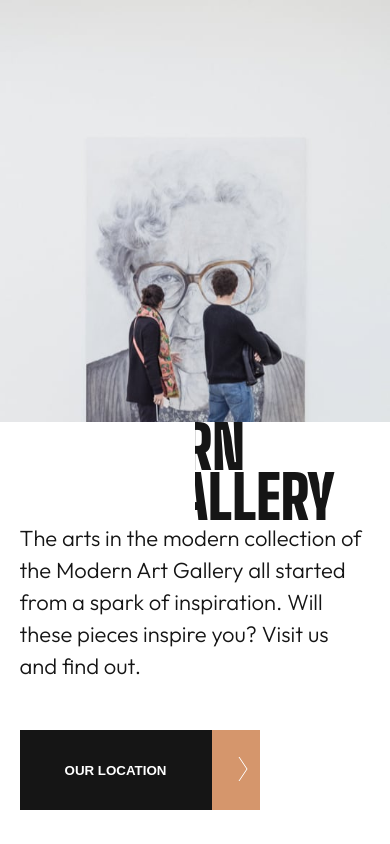
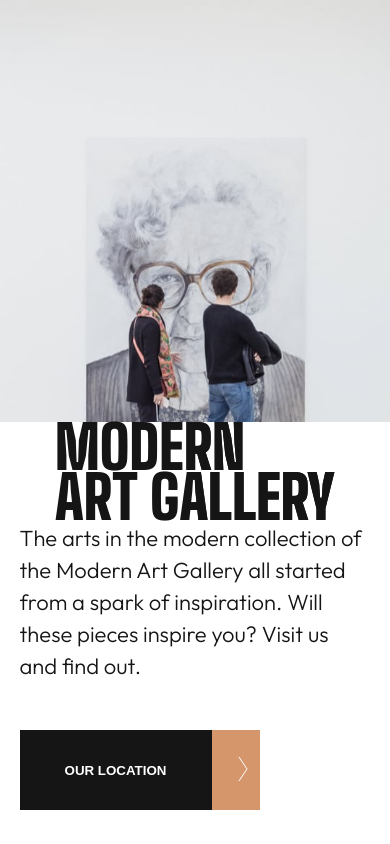
Before and after one commit to theophilusgordon/art-gallery-website, a plain HTML site: page index.html in a window 390 px wide. Shown: the top 844 px of the page. Drawn offline with Linux system fonts and the light colour scheme.

Commit message:
Changed h1 color on smaller devices to black

```diff
--- a/src/scss/abstracts/_home-tablet.scss
+++ b/src/scss/abstracts/_home-tablet.scss
@@ -4,7 +4,8 @@
   h1 {
     font-size: 70px;
     line-height: 70px;
-    color: $almost-black;
+    -webkit-text-fill-color: initial !important;
+
   }
 
   h2 {
```
Also changed, not shown: src/css/styles.css.
